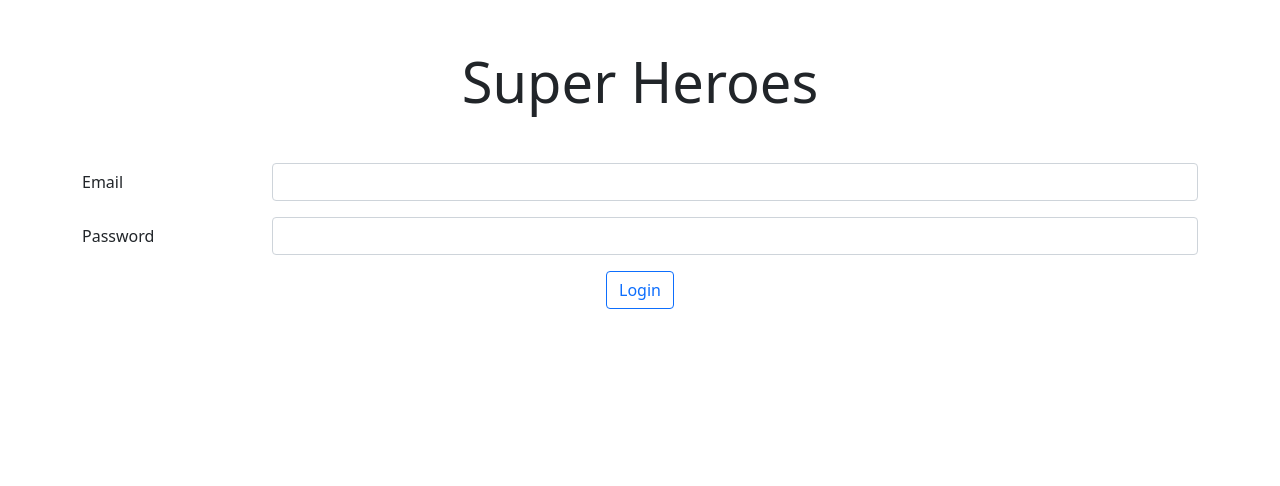
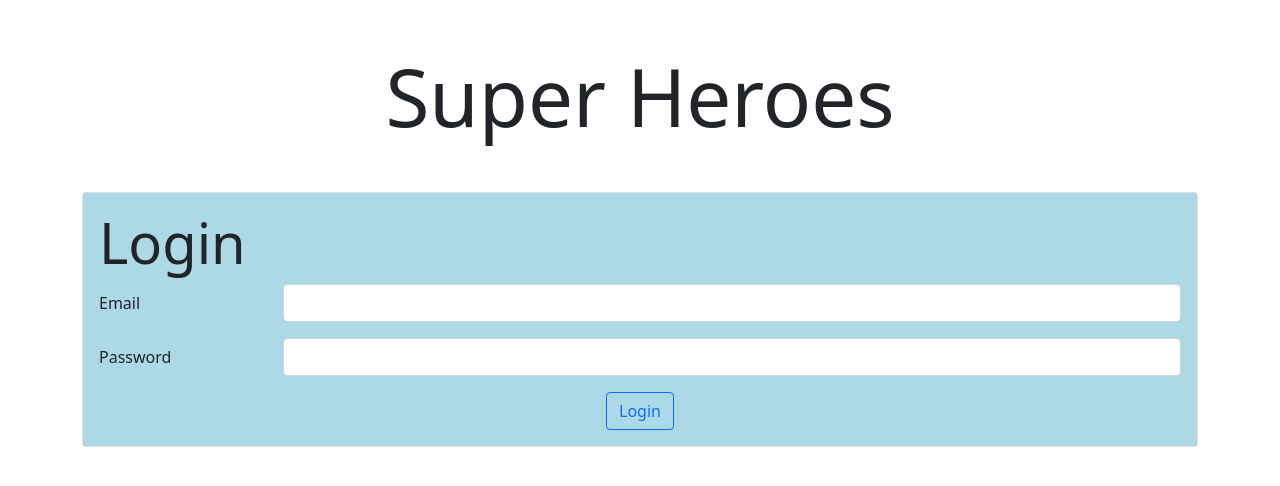
Before and after one commit to nazarenogabrielbastanzo/superhero-app, an Angular app: page /login in a window 1280 px wide. Shown: the top 486 px of the page. Built offline with nearby package versions, Linux system fonts and the light colour scheme.

Commit message:
Login css

```diff
--- a/src/app/components/login/login.component.css
+++ b/src/app/components/login/login.component.css
@@ -0,0 +1,3 @@
+.card-body {
+  background-color: lightblue;
+}
--- a/src/app/components/login/login.component.html
+++ b/src/app/components/login/login.component.html
@@ -1,3 +1,6 @@
+<div class="card">
+  <div class="card-body">
+    <h2 class="display-4">Login</h2>
     <form>
       <div class="mb-3 row">
         <label for="inputEmail" class="col-sm-2 col-form-label">Email</label>
@@ -29,3 +32,5 @@
         >Login</button>
       </div>
     </form>
+  </div>
+</div>
--- a/src/app/components/shared/header/header.component.html
+++ b/src/app/components/shared/header/header.component.html
@@ -1,3 +1,3 @@
 <div class="text-center">
-    <h1 class="display-4 my-5">Super Heroes</h1>
+    <h1 class="display-1 my-5">Super Heroes</h1>
 </div>
```
Lines whose indentation alone changed are shown as unchanged.
